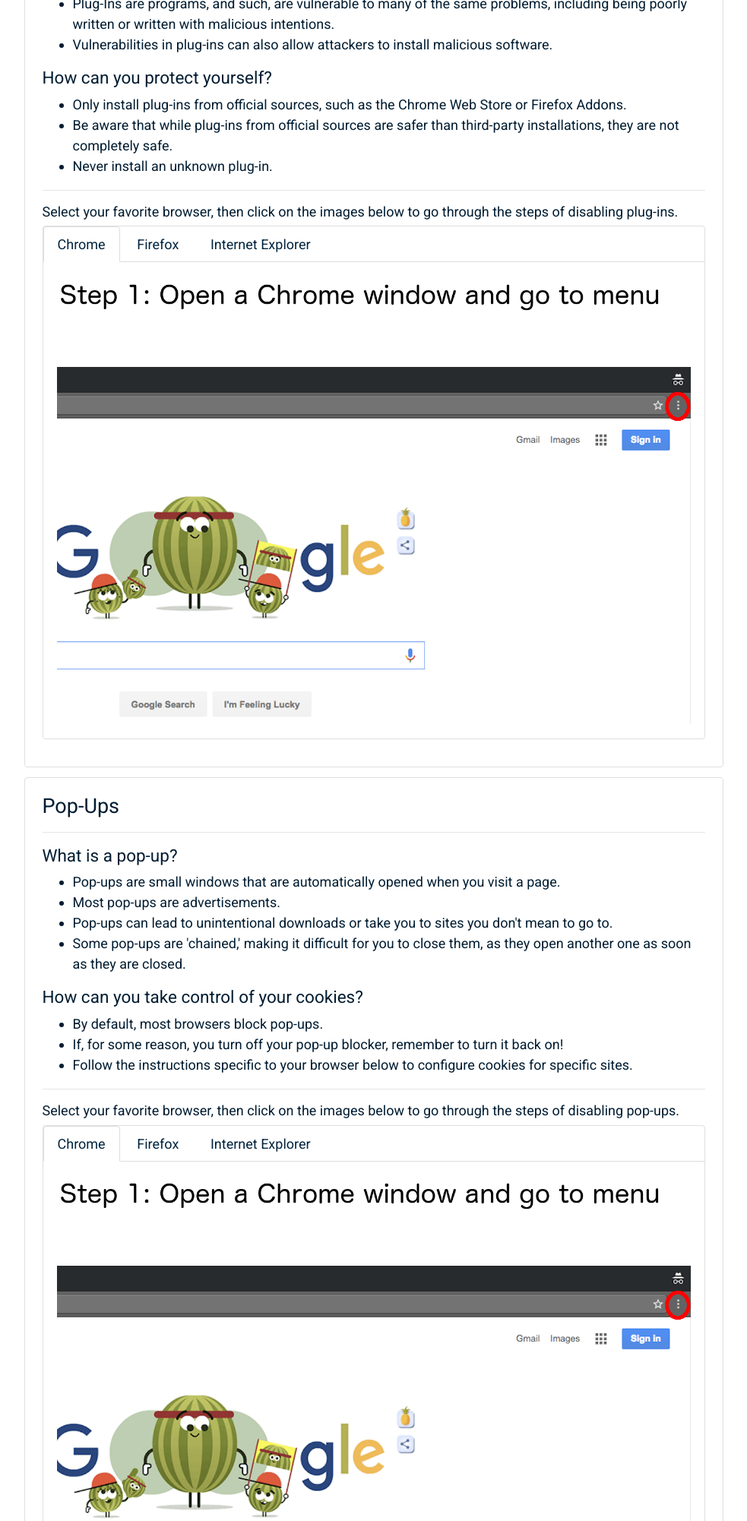
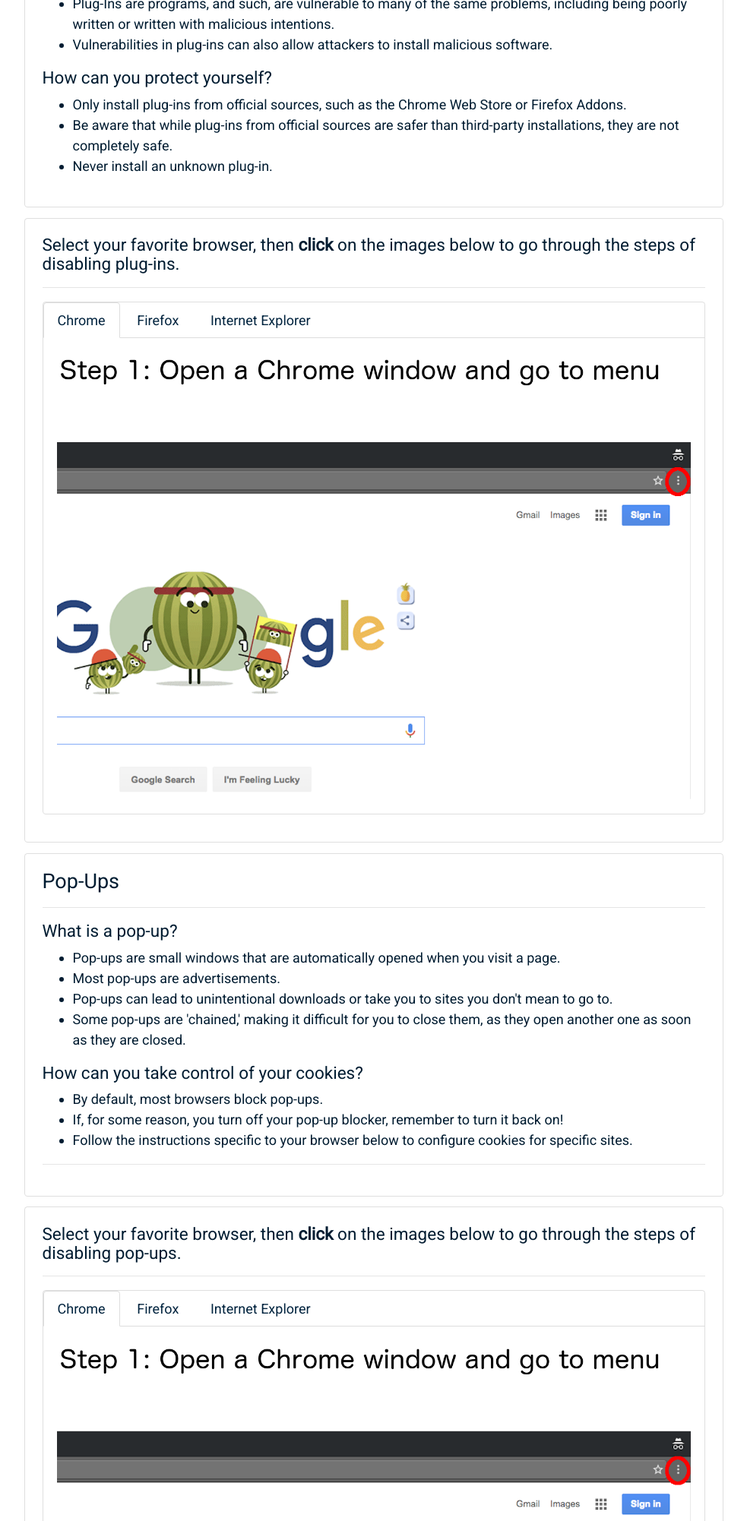
Before and after one commit to vu-vinhcent/schoolserver-test, a Flask app: page /browser in a window 1280 px wide. Shown: the part 1527-3529 px from the top of the page at 76% size, without its empty margins (243-1226 px from the left). Run offline with Flask 2, Linux system fonts and the light colour scheme; some libraries are stand-ins or nearby versions.

Commit message:
updated browser security

```diff
--- a/templates/browser.html
+++ b/templates/browser.html
@@ -119,8 +119,10 @@
                                 <li> Be aware that while plug-ins from official sources are safer than third-party installations, they are not completely safe. </li>
                                 <li> Never install an unknown plug-in. </li>
                             </ul>
-                            <hr>
-                            <h6> Select your favorite browser, then click on the images below to go through the steps of disabling plug-ins. </h6>
+                          </div>
+                        <div class="card card-block">
+                            <h5> Select your favorite browser, then <b>click</b> on the images below to go through the steps of disabling plug-ins. </h5>
+                            <hr/>
                             <div class="card text-xs-center">
                                 <ul class="nav nav-tabs" role="tablist">
                                     <li class="nav-item"> <a class="nav-link active" data-toggle="tab" href="#chrome-plugins" role="tab">Chrome</a> </li>
@@ -158,8 +160,11 @@
                                 <li> Follow the instructions specific to your browser below to configure cookies for specific sites. </li>
                             </ul>
                             <hr>
+                          </div>
+                          <div class="card card-block">
 
-                            <h6> Select your favorite browser, then click on the images below to go through the steps of disabling pop-ups. </h6>
+                            <h5> Select your favorite browser, then <b>click</b> on the images below to go through the steps of disabling pop-ups. </h5>
+                            <hr/>
                             <div class="card text-xs-center">
                                 <ul class="nav nav-tabs" role="tablist">
                                     <li class="nav-item"> <a class="nav-link active" data-toggle="tab" href="#chrome-popups" role="tab">Chrome</a> </li>
```
